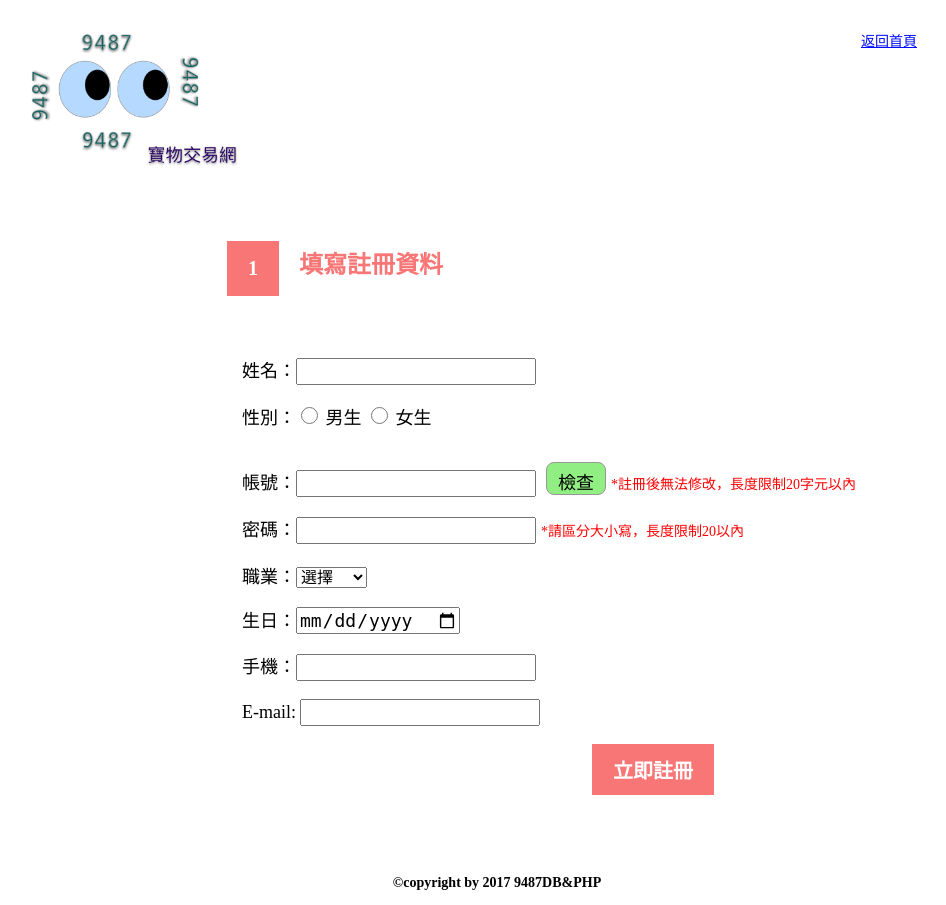
After one commit to a1043309/FinalPHP, a PHP site: page /signup.php in a window 1280 px wide. The commit adds this page. Shown: the whole page, without its empty margins (143-1089 px from the left). Run offline with PHP 8.4, Linux system fonts and the light colour scheme.

Commit message:
signup page

```diff
--- a/sign.css
+++ b/sign.css
@@ -1,49 +1,43 @@
-body{
-	width: 1221px;
+.logo img{
+	width: 100%;
+	border: solid 5px lightblue;
+	padding: 30px;
 }
-img{
-	width: 100%;
-	margin-top: 80px;
+.header{
+	margin-top: 30px;
 }
 .content{
-	float: static;
 	margin-top: 50px;
 }
 .logo{
 	float: left;
-	width: 45%;
-	padding-left: 53px;
-	margin-top: 30px;
+	width: 40%;
 }
 .signin{
 	float: right;
-
+	width: 40%;
 }
 #title{
 	font-family: PingFangTC;
-	font-size: 36px;
+	font-size: 20px;
 	font-weight: 600;
 	color: #000000;
 	border-radius: 8px;
 	background-color: #ffcceb;
-	border: solid 1px #000000;
-	padding-top: 23px;
-	padding-bottom: 28px;
-	padding-right: 207px;
-	padding-left: 207px;
+	padding:20px 130px;
+	text-align: center;
+	margin-bottom: 50px;
 }
 
 #idd{
 	font-family: PingFangTC;
-	font-size: 36px;
-	font-weight: 600;
+	font-size: 16px;
 	color: #000000;
 	padding-left: 50px;
 }
 #pwdd{
 	font-family: PingFangTC;
-	font-size: 36px;
-	font-weight: 600;
+	font-size: 16px;
 	color: #000000;
 	padding-left: 50px;
 }
@@ -52,33 +46,105 @@ img{
 	height: 69px;
 }
 .signin input{
-	width: 363px;
-	height: 69px;
-	font-size: 36px;
+	font-size: 16px;
 }
 .upp{
 	margin-left: 150px;
 }
 button{
 	font-family: PingFangTC;
-	font-size: 36px;
-	font-weight: 600;
+	font-size: 18px;
 	border-radius: 8px;
 	background-color: #75ff8e;
 	border: solid 1px #75ff8e;
-	width: 166px;
-	height: 99px;
 	margin-left: 40px;
+	padding:5px 10px;
+	margin-top: 15px;
 }
 .login{
 	margin-left: 40px;
 }
 .header a{
 	font-family: PingFangTC;
-	font-size: 24px;
+	font-size: 14px;
 	color: #000dff;
 	float: right;
+	padding-right: 50px;
 }
 .clear{
 	clear: both;
 }
+body{
+	max-width: 940px;
+	margin: 0 auto;
+}
+.info{
+	margin-left: 215px;
+	font-family: PingFangTC;
+	font-size: 18px;
+	color: #000000;
+	margin-top: 40px;
+}
+.info input{
+	font-size: 18px;
+}
+#gender{
+	width: 17px;
+	height: 17px;
+}
+.info select{
+	font-size: 16px;
+}
+.one{
+	padding-left: 200px;
+}
+.onee{
+	background-color: #f87676;
+	border: solid 1px #f87676;
+	font-family: PingFangTC;
+	font-size: 20px;
+	font-weight: 600;
+	color: #ffffff;
+	padding: 15px 20px;
+	float: left;
+}
+#write{
+	float: left;
+	font-family: PingFangTC;
+	font-size: 24px;
+	font-weight: 600;
+	color: #f87676;
+	margin-left: 20px;
+}
+.info button{
+	width: 60px;
+	height: 33px;
+	border-radius: 8px;
+	background-color: #90ee82;
+	border: solid 1px #979797;
+	font-size: 18px;
+	margin-left: 10px;
+	font-weight: unset;
+}
+.info a{
+	font-size: 14px;
+	color: red;
+	margin-left: 5px;
+}
+#su{
+	font-family: PingFangTC;
+	font-size: 20px;
+	font-weight: 600;
+	text-align: center;
+	color: #ffffff;
+	padding: 10px 20px;
+	background-color: #f87676;
+	border: solid 1px #f87676;
+	margin-left: 350px;
+}
+.footer{
+	font-size: 14px;
+	font-weight: 600;
+	text-align: center;
+	margin-top: 80px;
+}
--- a/signin.php
+++ b/signin.php
@@ -7,7 +7,8 @@
 </head>
 <body>
 	<div class="header">
-		<a>返回首頁</a>
+		<a href="#">返回首頁</a>
+		<div class="clear"></div>
 	</div>
 	<div class="content">
 		<div class="logo">
--- /dev/null
+++ b/signup.php
@@ -0,0 +1,41 @@
+<!DOCTYPE html>
+<html lang="en">
+<head>
+	<meta charset="UTF-8">
+	<title>註冊</title>
+	<link rel="stylesheet" type="text/css" href="sign.css">
+</head>
+<body>
+	<div class="header" style="margin-top: 30px;">
+		<img id="hlogo" src="./pic/logo.png" style="width: 25%">
+		<a href="#">返回首頁</a>
+		<div class="clear"></div>
+	</div>
+	<div class="content">
+		<div class="one">
+			<p class="onee">1</p>
+			<p id="write">填寫註冊資料</p>
+			<div class="clear"></div>
+		</div>
+		<div class="info">
+			<p>姓名：<input type="text" name="name"></p>
+			<p>性別：<input id="gender" type="radio" name="gender" value="male"> 男生 <input id="gender" type="radio" name="gender" value="female"> 女生</p>
+			<p>帳號：<input type="text" name="id"><button>檢查</button><a>*註冊後無法修改，長度限制20字元以內</a></p>
+			<p>密碼：<input type="password" name="pwd"><a>*請區分大小寫，長度限制20以內</a></p>
+			<p>職業：<select>
+						<option value="null">選擇</option>
+						<option value="student">學生</option>
+						<option value="work">上班族</option>
+					</select></p>
+			<p>生日：<input type="date" name="birth"></p>
+			<p>手機：<input type="text" name="mobile"></p>
+			<p>E-mail: <input type="text" name="email"></p>
+			<input id="su" type="submit" name="su" value="立即註冊">
+		</div>
+		<div class="clear"></div>
+	</div>
+	<div class="footer">
+		<p>©copyright by 2017 9487DB&PHP</p>
+	</div>
+</body>
+</html>
```
